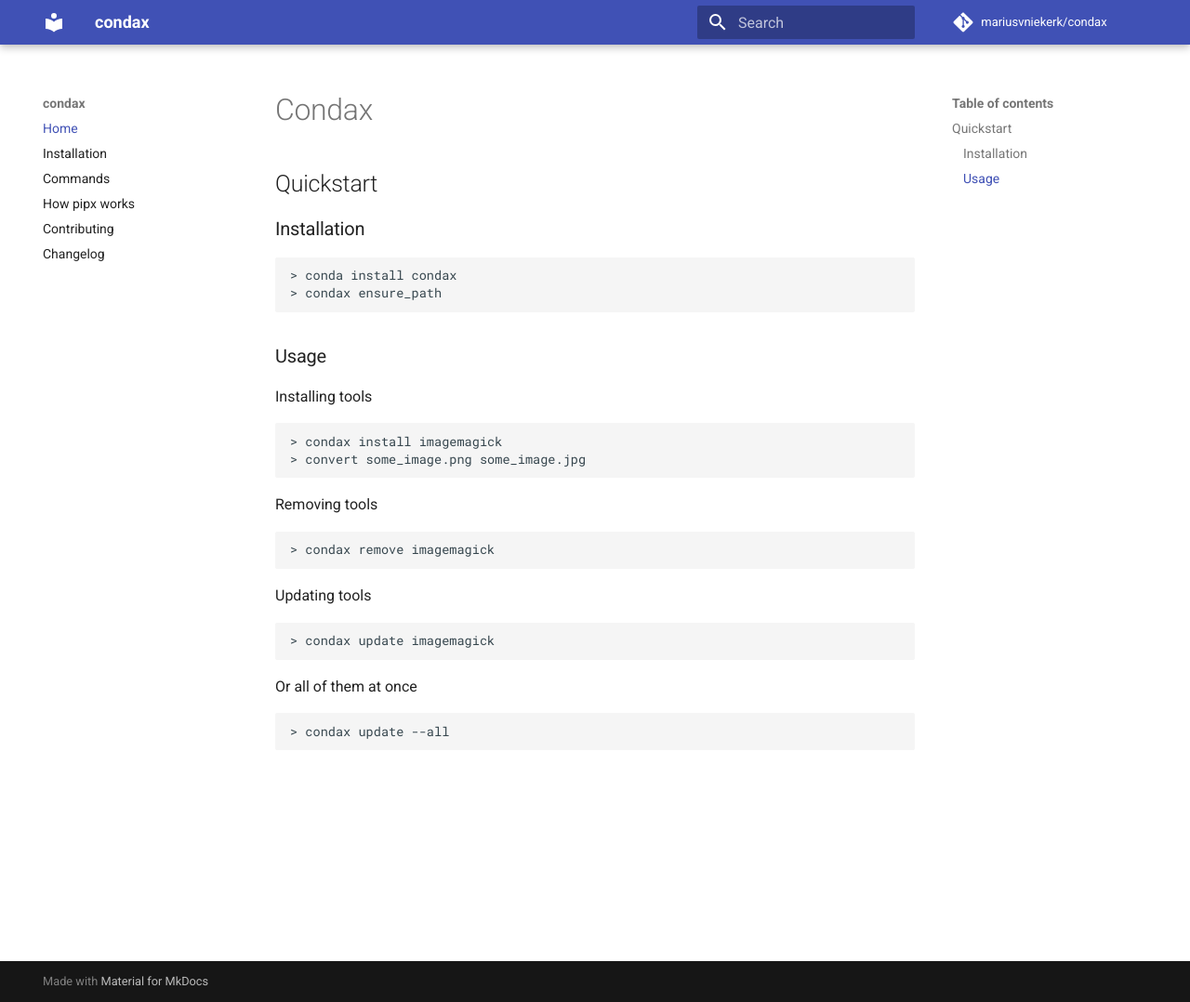
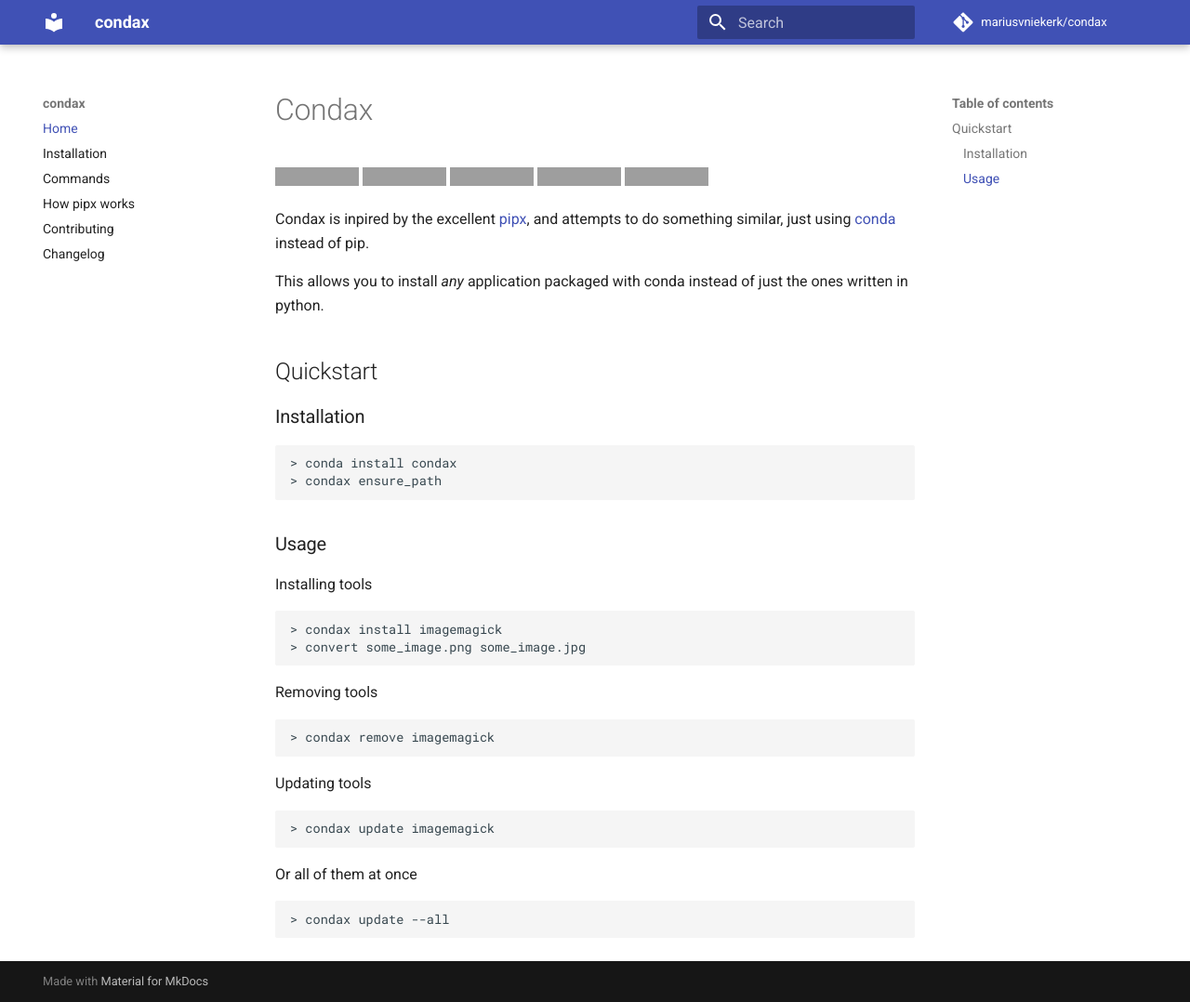
Before and after one commit to mariusvniekerk/condax, an MkDocs documentation site: the page built from docs/index.md, in a window 1280 px wide and 1078 px high. Shown: the whole window at 93% size. Built offline with MkDocs 1.6.1 and Material for MkDocs 9.7.7, drawn with Linux system fonts in a browser that asks for light colours; comment, search, counter and statistics services are not loaded; grey boxes are pictures that could not be loaded.

Commit message:
Update docs

```diff
--- a/docs/index.md
+++ b/docs/index.md
@@ -1,4 +1,15 @@
 # Condax
+
+[![Docs](https://img.shields.io/badge/docs-mkdocs-informational)](https://mariusvniekerk.github.com/condax)
+[![GitHub Workflow Status](https://img.shields.io/github/workflow/status/mariusvniekerk/condax/Python%20package)](https://github.com/mariusvniekerk/condax/actions?query=workflow%3A%22Python+package%22)
+[![Licence: MIT](https://img.shields.io/github/license/mariusvniekerk/condax)](https://github.com/mariusvniekerk/condax/blob/master/LICENSE-MIT)
+[![PyPI](https://img.shields.io/pypi/v/condax)](https://pypi.org/project/condax)
+[![code-style Black](https://img.shields.io/badge/code%20style-black-000000.svg)](https://https://github.com/psf/black)
+
+
+Condax is inpired by the excellent [pipx](https://github.com/pipxproject/pipx), and attempts to do something similar, just using [conda](https://conda.io/) instead of pip.
+
+This allows you to install *any* application packaged with conda instead of just the ones  written in python.
 
 ## Quickstart
 
```
